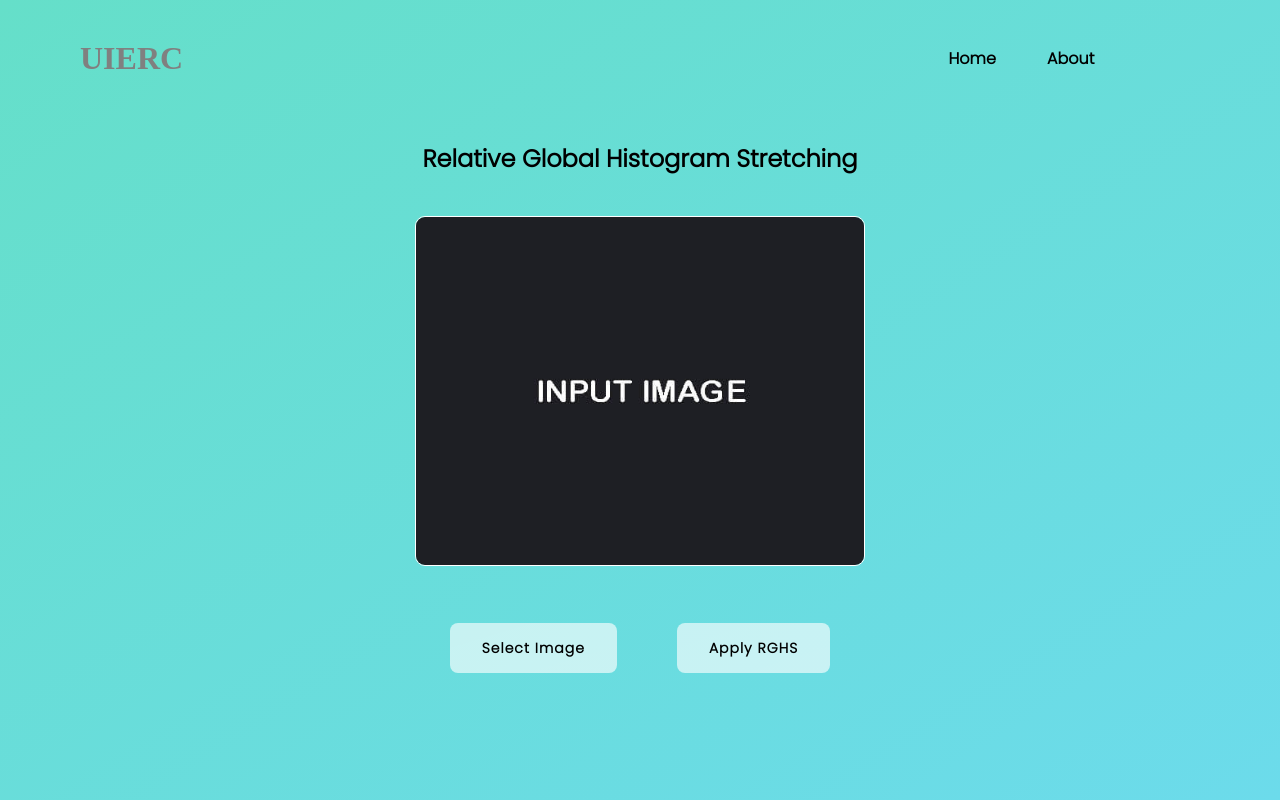
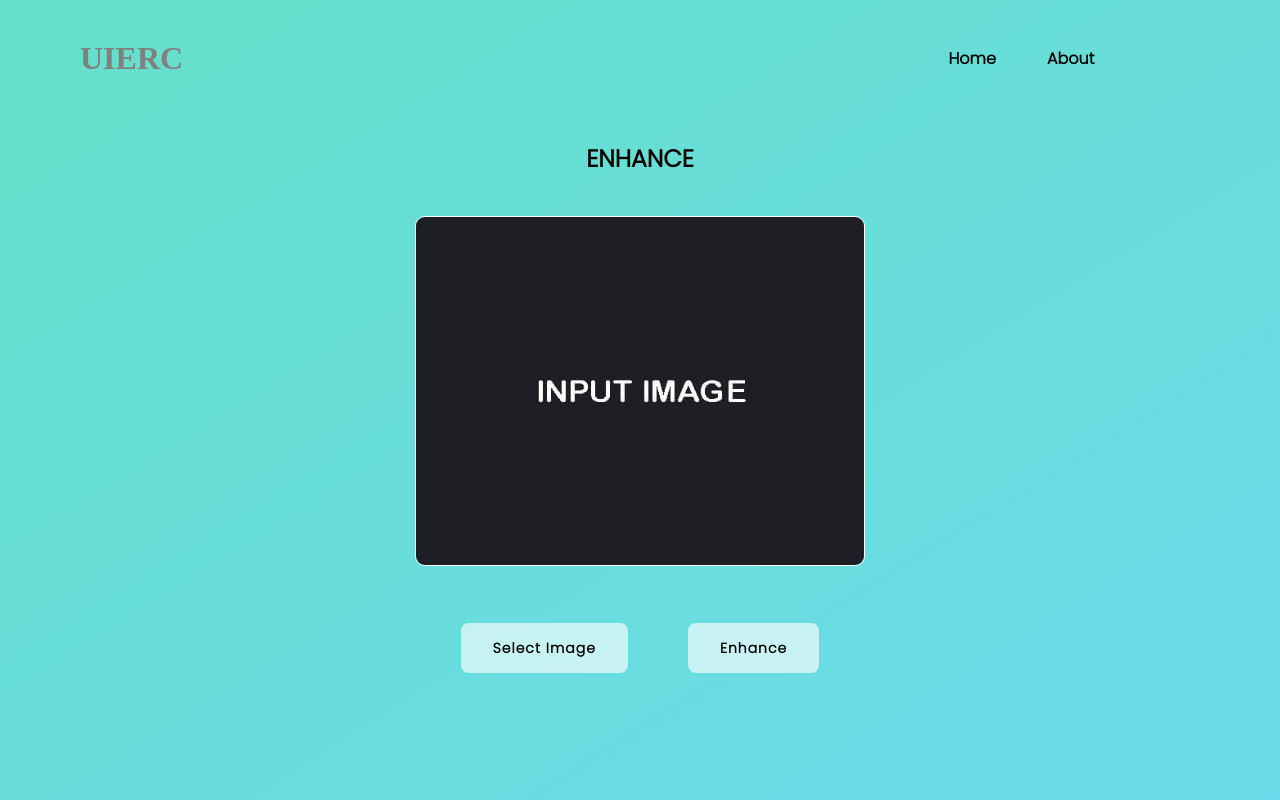
Before and after one commit to nteshxx/uierc, a Django app: page /rghs in a window 1280 px wide. Run offline with Django 3.2, Linux system fonts and the light colour scheme; some libraries are stand-ins or nearby versions.

Commit message:
updated css

```diff
--- a/UWIE/templates/rghs.html
+++ b/UWIE/templates/rghs.html
@@ -252,7 +252,7 @@
 <!-- DEESHANT : Suggestion on load background-color should look dark so that we can observe difference in images (OUTPUT) -->
 <body id="body" onload="load()">
 	<div class="head1">
-		Relative Global Histogram Stretching
+		ENHANCE
 	</div>
 	<div class="input" id="input">
 		<div class="input_image">
@@ -262,7 +262,7 @@
 			{% csrf_token %}
 			<input id="input_f" type="file" style="display: none;" name="image" onchange="get_image(event)">
 			<input class="upload-button" type="button" id="select" value="Select Image">
-			<input class="upload-button" id="apply_btn" type="button" value="Apply RGHS">
+			<input class="upload-button" id="apply_btn" type="button" value="Enhance">
 			<input type="submit" value="" style="display: none;" id="form_submit">
 		</form>
 	</div>
@@ -275,7 +275,7 @@
 				</figure>
 				<figure class="item">
 					<img id="output_img" src="" alt="output image">
-					<figcaption class="fig_t">RGHS APPLIED IMAGE</figcaption>
+					<figcaption class="fig_t">ENHANCED IMAGE</figcaption>
 				</figure>
 			</div>
 		</div>
@@ -301,7 +301,7 @@
         </figure>
         <figure class="item">
           <img id="hist_out" alt="histogram of output image">
-          <figcaption class="fig_t">HISTOGRAM OF RGHS APPLIED IMAGE</figcaption>
+          <figcaption class="fig_t">HISTOGRAM OF ENHANCED IMAGE</figcaption>
         </figure>
       </div>
     </div>
```
Also changed, not shown: UWIE/templates/mip.html (+4 -4 lines), db.sqlite3.
